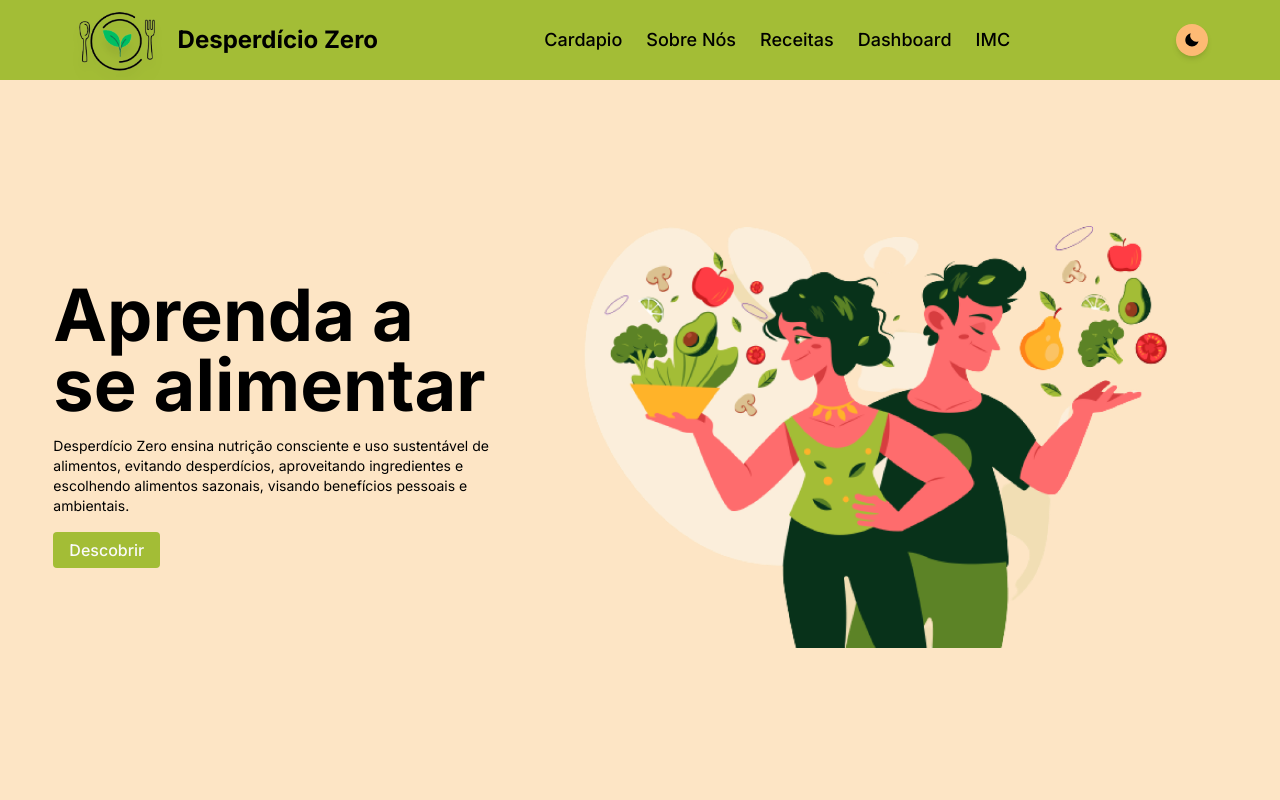
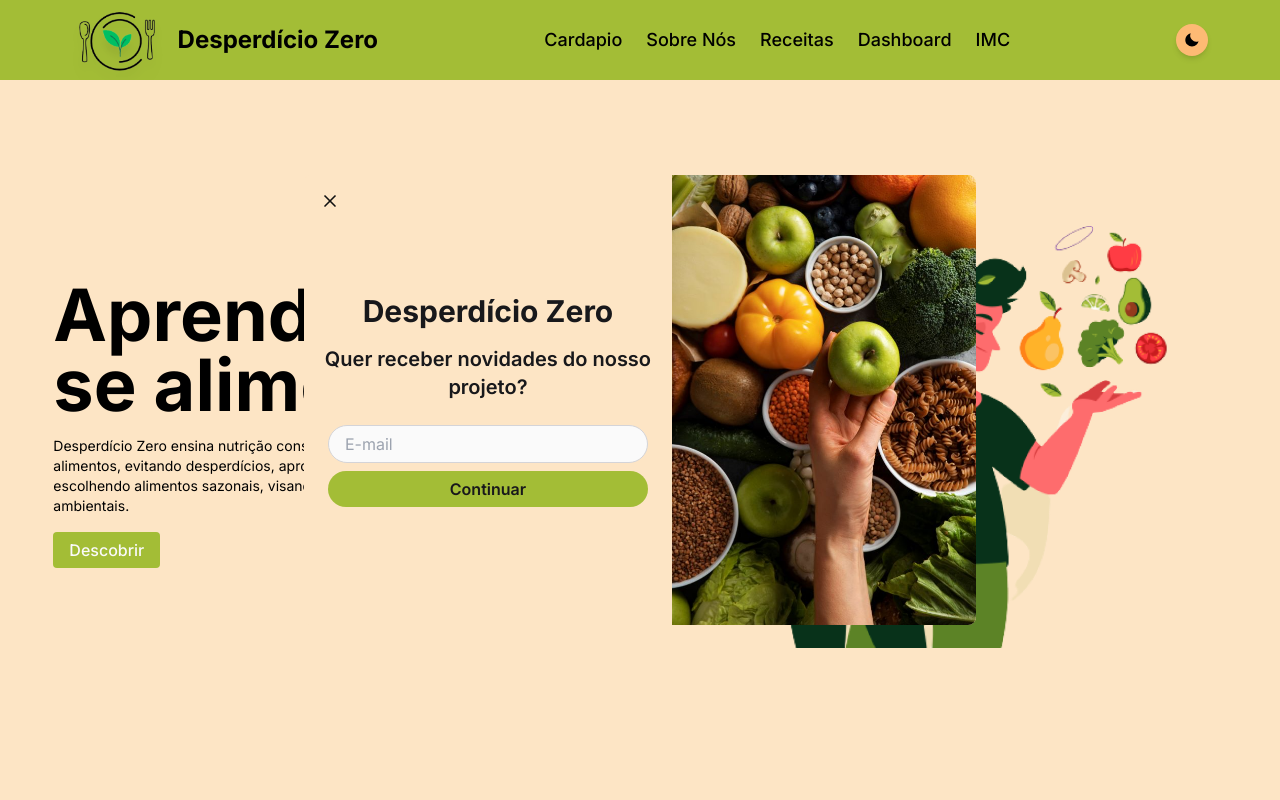
Before and after one commit to Lzinnxl007/TCC, a Next.js app: page / in a window 1280 px wide. Shown: the top 800 px of the page. Built offline with nearby package versions, Linux system fonts and the light colour scheme.

Commit message:
add modal

```diff
--- a/src/app/page.jsx
+++ b/src/app/page.jsx
@@ -4,6 +4,7 @@ import Header from "@/components/Default/Header"
 import ScrollToTop from "@/components/Default/ScrollToTop"
 import Intro from "@/components/Initial/Intro"
 import Main from "@/components/Initial/Main"
+import Modal from "@/components/Initial/Modal"
 import VideoApresentation from "@/components/Initial/VideoApresentation"
 
 
@@ -16,7 +17,8 @@ export default function Home() {
         <VideoApresentation/>
         <Footer/>
         <ScrollToTop/>
-        <Intro/>
+        <Modal/>
+
     </div>
   )
 }
--- a/src/app/sobre/page.jsx
+++ b/src/app/sobre/page.jsx
@@ -1,4 +1,4 @@
-import Header from "@/components/Default/Header";
+import Header from "@/components/Default/Header"
 
 export default function About() {
     return (
--- /dev/null
+++ b/src/components/Initial/Modal.jsx
@@ -0,0 +1,66 @@
+'use client'
+
+import { useEffect, useState } from 'react'
+import { X } from "lucide-react"
+export default function Modal() {
+
+    const [email, setEmail] = useState('')
+    const [show, setShow] = useState(null)
+
+    useEffect(() => {
+        if(localStorage.getItem('modal-view')) {
+            setShow(false)
+        }
+        else setShow(true)
+    }, [])
+
+    const handleEmail = (e) => {
+        setEmail(e.target.value)
+    }
+
+    const handleSubmit = (e) => {
+        e.preventDefault()
+
+        if(email) {
+            alert(email)
+            setEmail('')
+            setShow(false)
+            localStorage.setItem('modal-view', JSON.stringify(true))
+        }
+    }
+
+    const close = () => {
+        setShow(false)
+        localStorage.setItem('modal-view', JSON.stringify(true))
+    }
+
+    return (
+        <div className={`flex w-full max-w-2xl lg:max-w-lg md:max-w-sm h-[450px] lg:h-[400px] md:h-[300px] rounded-lg bg-[var(--orange)] fixed ${show ? 'animate-open-modal top-1/2' : '-top-full'} transition-all duration-1000 left-1/2 z-30 -translate-x-1/2 -translate-y-1/2 overflow-hidden`}>
+            <div className="text-zinc-900 w-[60%] px-4 my-auto md:py-6">
+                <h1 className="text-3xl lg:text-2xl md:text-xl font-bold text-center mb-4">Desperdício Zero</h1>
+                <h2 className="text-xl lg:text-lg md:text-sm font-semibold text-center mt-2">
+                    Quer receber novidades do nosso projeto?
+                </h2>
+                <form onSubmit={e => handleSubmit(e)}
+                className="flex flex-col items-center gap-2 mt-6 w-full mx-auto px-2 lg:px-4">
+                    <input onChange={e => handleEmail(e)}
+                    type="email"
+                    value={email}
+                    placeholder="E-mail"
+                    className="rounded-[20px] px-4 py-1.5 lg:py-1 md:py-0.5 md:text-sm outline-none border-zinc-300 border-[1px] bg-zinc-50 text-zinc-900 w-full"/>
+                    <button className="px-4 py-1.5 lg:py-1 md:py-0.5 md:text-sm rounded-[20px] bg-[var(--green)] w-full font-semibold hover:opacity-90 transition">
+                        Continuar
+                    </button>
+                </form>
+            </div>
+            <button onClick={close}
+            className="absolute z-30 top-4 left-4">
+                <X size={20} color="#111"/>
+            </button>
+            <div className="w-1/2 h-full">
+                <img src="/modal-image.jpg" alt="modal-image"
+                className="w-full h-full object-cover"/>
+            </div>
+        </div>
+    )
+}
--- a/tailwind.config.js
+++ b/tailwind.config.js
@@ -9,7 +9,17 @@ module.exports = {
     extend: {
       gridTemplateColumns: {
         fit: 'repeat(auto-fit, minmax(280px, 1fr))'
-      }
+      },
+      keyframes: {
+        open: {
+          '0%': { top: '-100%' },
+          '100%': { top: '50%' },
+        },
+      },
+      animation: {
+        'open-modal': 'open 1s linear',
+        'close-modal': 'close 1s linear'
+      },
     },
     screens: {
       '2xl': {'max': '1535px'},
```
Also changed, not shown: public/modal-image.jpg (added).
